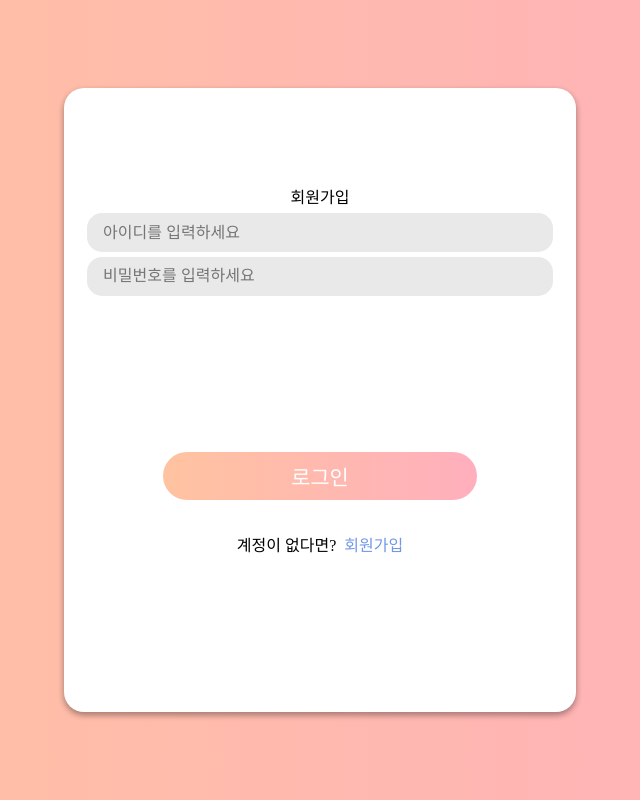
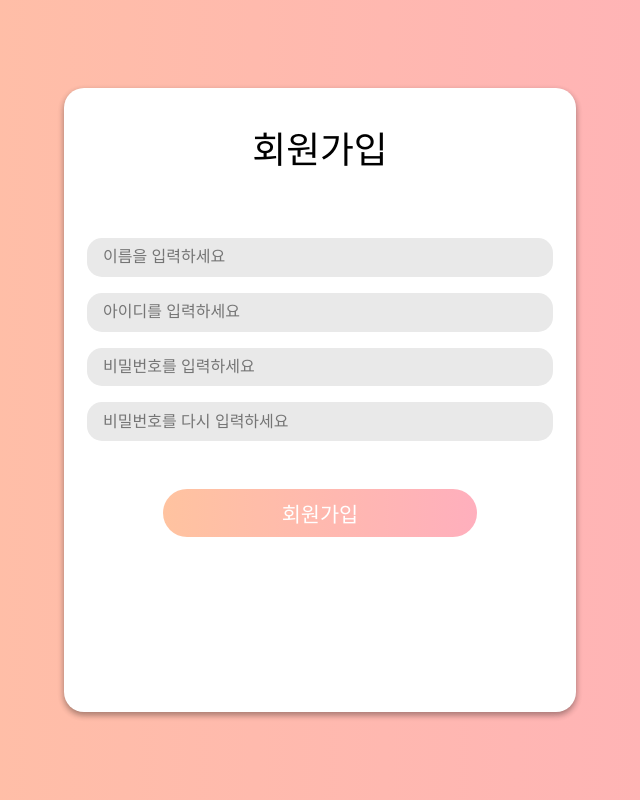
Before and after one commit to uhmseohun/cameleon-front, a Vue app: page /auth/join in a window 1280 px wide. Shown: the whole page, without its empty margins (320-960 px from the left). Built offline with nearby package versions, Linux system fonts and the light colour scheme; what vue-swal would draw is missing.

Commit message:
feat: implement join logic, password error message, styles

```diff
--- a/src/views/Join.vue
+++ b/src/views/Join.vue
@@ -4,18 +4,20 @@ export default {
   data () {
     return {
       form: {
+        name: '',
         id: '',
-        password: ''
+        password: '',
+        repassword: ''
       }
     }
   },
   methods: {
-    login () {
-      this.$api.post('/auth/login', this.form)
+    join () {
+      if (this.password !== this.repassword) return
+
+      this.$api.post('/auth/join', this.form)
         .then(r => {
-          const token = r.data.accessToken
-          localStorage.token = token
-          this.$api.defaults.headers.common['authorization'] = token
+          this.$swal('성공!', '회원가입을 성공했습니다.', 'success')
         })
         .catch(e => {
           this.$swal('에러!', e.response.data.message, 'error')
@@ -33,34 +35,38 @@ export default {
         회원가입
       </span>
       <input
+        v-model="form.name"
+        class="input__text home__form-item"
+        placeholder="이름을 입력하세요"
+      >
+      <input
         v-model="form.id"
-        @keyup.enter="login()"
         class="input__text home__form-item"
         placeholder="아이디를 입력하세요"
       >
       <input
         v-model="form.password"
-        @keyup.enter="login()"
         class="input__text home__form-item"
         placeholder="비밀번호를 입력하세요"
       >
-    </div>
-    <div class="home__form-login-box">
+      <input
+        v-model="form.repassword"
+        class="input__text home__form-item"
+        placeholder="비밀번호를 다시 입력하세요"
+      >
+      <span
+        v-show="form.password !== form.repassword &&
+          form.repassword"
+        class="home__form-error"
+      >
+        비밀번호가 일치하지 않습니다.
+      </span>
       <button
-        @click="login()"
+        @click="join()"
         class="home__form-button"
       >
-        로그인
+        회원가입
       </button>
-      <span class="home__form-join">
-        계정이 없다면?&nbsp;
-        <router-link
-          class="home__form-join-go"
-          to="/join"
-        >
-          회원가입
-        </router-link>
-      </span>
     </div>
   </div>
 </div>
@@ -77,10 +83,6 @@ export default {
   background: -webkit-linear-gradient(to right, #ffc3a0, #FFAFBD);
   background: linear-gradient(to right, #ffc3a0, #FFAFBD);
 
-  &__title {
-    font-size: 2.3rem;
-  }
-
   &__form {
     text-align: center;
 
@@ -96,18 +98,29 @@ export default {
       width: 80vw;
     }
 
+    &__title {
+      font-size: 2.3rem;
+      margin-bottom: 3rem;
+    }
+
     &__login {
       display: flex;
       flex-direction: column;
       justify-content: center;
       align-items: center;
-
-      height: 30vh;
     }
 
     &-item {
       width: 100%;
-      margin-top: 5px;
+      margin-top: 1rem;
+    }
+
+    &-error {
+      margin-top: 3px;
+      margin-right: auto;
+      margin-left: 0.5rem;
+      font-size: 0.8rem;
+      color: red;
     }
 
     &-login-box {
```
